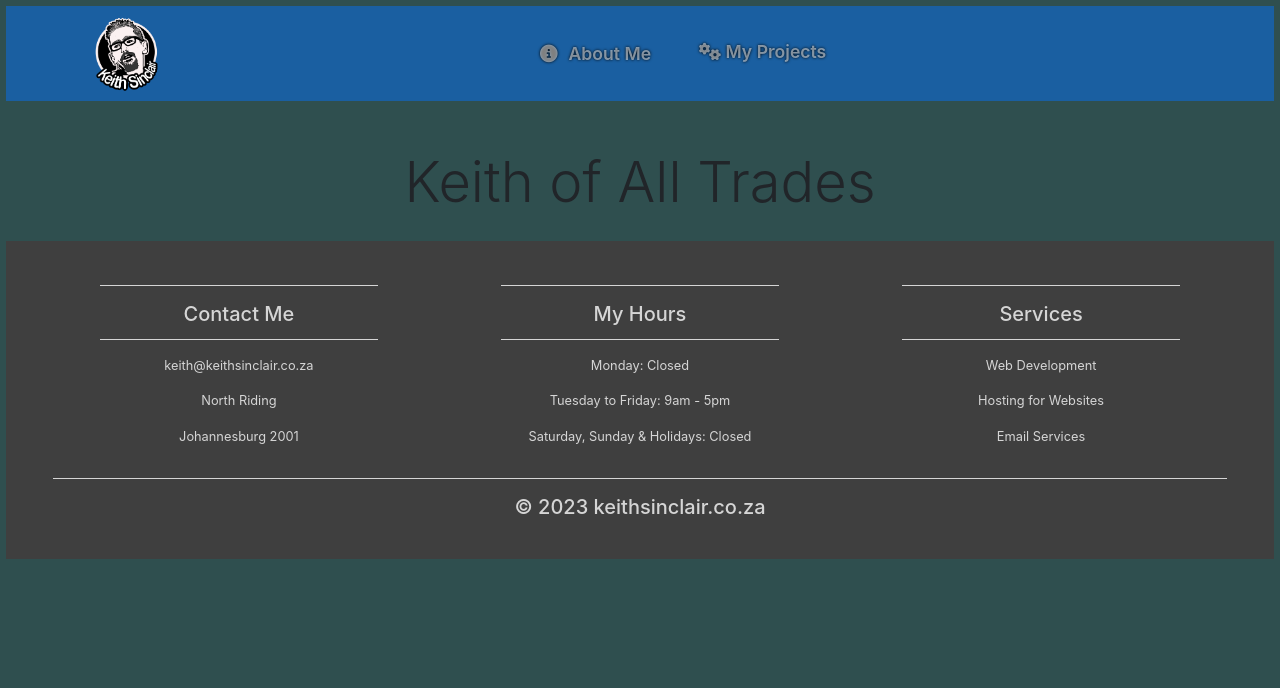
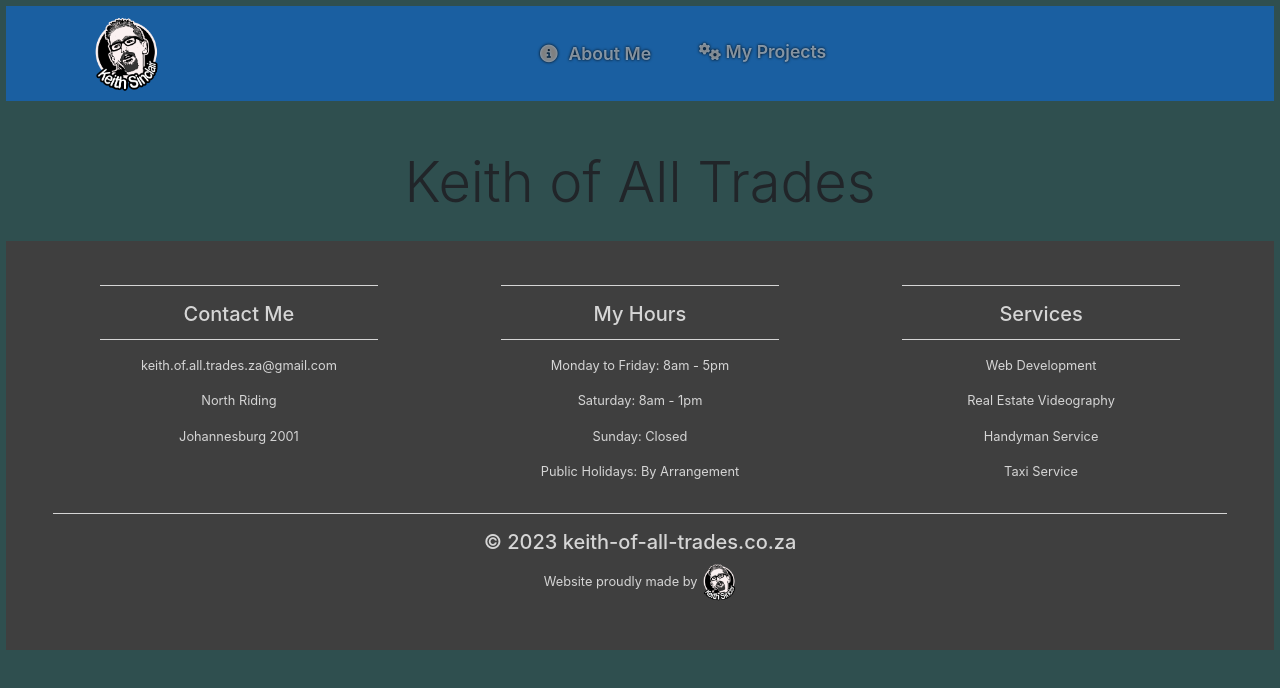
Before and after one commit to KeithRSinclair/keithofalltrades, a plain HTML site: page index.html in a window 1280 px wide. Drawn offline with nearby package versions, Linux system fonts and the light colour scheme.

Commit message:
footer details updated

```diff
--- a/index.html
+++ b/index.html
@@ -69,7 +69,7 @@
             <hr class="light" />
             <h5>Contact Me</h5>
             <hr class="light" />
-            <p>keith@keithsinclair.co.za</p>
+            <p>keith.of.all.trades.za@gmail.com</p>
             <p>North Riding</p>
             <p>Johannesburg 2001</p>
           </div>
@@ -77,17 +77,19 @@
             <hr class="light" />
             <h5>My Hours</h5>
             <hr class="light" />
-            <p>Monday: Closed</p>
-            <p>Tuesday to Friday: 9am - 5pm</p>
-            <p>Saturday, Sunday & Holidays: Closed</p>
+            <p>Monday to Friday: 8am - 5pm</p>
+            <p>Saturday: 8am - 1pm</p>
+            <p>Sunday: Closed</p>
+            <p>Public Holidays: By Arrangement</p>
           </div>
           <div class="col-md-4">
             <hr class="light" />
             <h5>Services</h5>
             <hr class="light" />
             <p>Web Development</p>
-            <p>Hosting for Websites</p>
-            <p>Email Services</p>
+            <p>Real Estate Videography</p>
+            <p>Handyman Service</p>
+            <p>Taxi Service</p>
           </div>
           <div class="col-12">
             <hr class="light-100" />
@@ -97,8 +99,10 @@
                 var year = new Date();
                 document.write(year.getFullYear());
               </script>
-              keithsinclair.co.za
+              keith-of-all-trades.co.za
             </h5>
+            <p>Website proudly made by <img src="images/logo.png" class="faviconFooter img-fluid"
+              /> </p>
           </div>
         </div>
       </div>
--- a/style.css
+++ b/style.css
@@ -64,3 +64,7 @@ hr.light-100 {
   background-color: #1a5fa1;
   z-index: 1;
 }
+
+.faviconFooter{
+ width: 3%;
+ }
```
